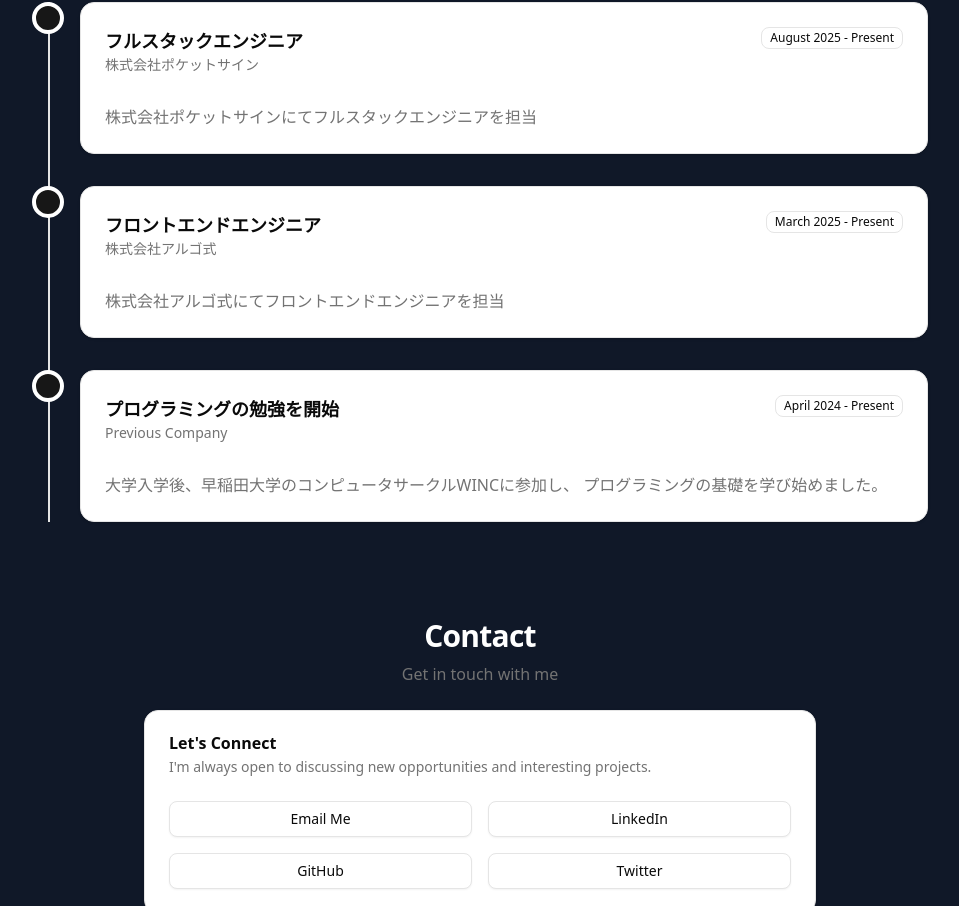
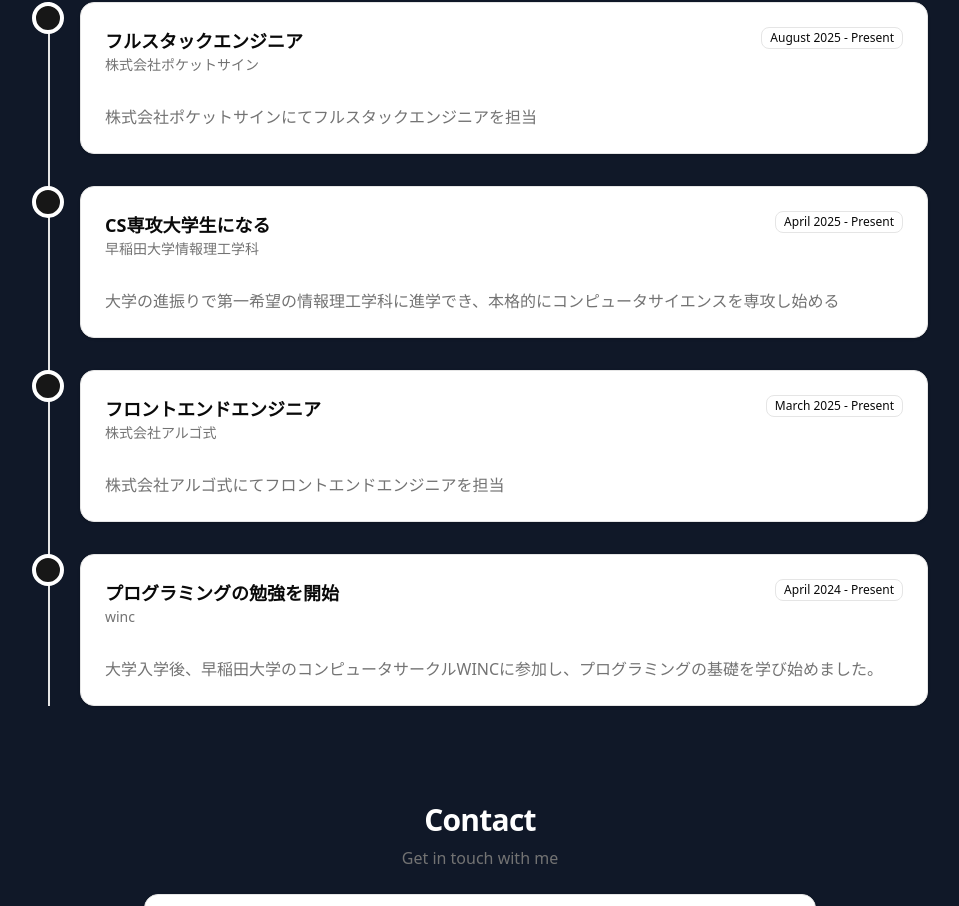
Before and after one commit to tsukuneA1/tsukuneA1_portfolio, a Next.js app: page / in a window 1280 px wide. Shown: the part 1055-1961 px from the top of the page, without its empty margins (160-1119 px from the left). Built offline with nearby package versions, Linux system fonts and the light colour scheme.

Commit message:
fix:follow DRY

```diff
--- /dev/null
+++ b/app/constants.ts
@@ -0,0 +1,38 @@
+export interface ExperienceItem {
+  title: string;
+  affiliation: string;
+  affiliationUrl?: string;
+  period: string;
+  description: string;
+}
+
+export const EXPERIENCE_DATA = [
+  {
+    title: "フルスタックエンジニア",
+    affiliation: "株式会社ポケットサイン",
+    affiliationUrl: "https://pocketsign.co.jp/",
+    period: "August 2025 - Present",
+    description: "株式会社ポケットサインにてフルスタックエンジニアを担当"
+  },
+  {
+    title: "CS専攻大学生になる",
+    affiliation: "早稲田大学情報理工学科",
+    affiliationUrl: "https://www.cs.waseda.ac.jp/",
+    period: "April 2025 - Present",
+    description: "大学の進振りで第一希望の情報理工学科に進学でき、本格的にコンピュータサイエンスを専攻し始める"
+  },
+  {
+    title: "フロントエンドエンジニア",
+    affiliation: "株式会社アルゴ式",
+    affiliationUrl: "https://algo-method.co.jp/",
+    period: "March 2025 - Present",
+    description: "株式会社アルゴ式にてフロントエンドエンジニアを担当"
+  },
+  {
+    title: "プログラミングの勉強を開始",
+    affiliation: "winc",
+    period: "April 2024 - Present",
+    description: "大学入学後、早稲田大学のコンピュータサークルWINCに参加し、プログラミングの基礎を学び始めました。",
+    affiliationUrl: "https://www.winc.ne.jp/"
+  }
+] as const;
--- a/app/page.tsx
+++ b/app/page.tsx
@@ -11,7 +11,8 @@ import { Badge } from "@/components/ui/badge";
 import { Button } from "@/components/ui/button";
 import { RotatableAvatar } from "@/components/ui/rotatable-avatar";
 import { Typewriter } from "@/components/ui/typewriter";
-import Link from "next/link";
+import { TimelineItem } from "@/components/timeline-item";
+import { EXPERIENCE_DATA } from "./constants";
 
 export default function Home() {
 	return (
@@ -116,86 +117,19 @@ export default function Home() {
 					</div>
 					<div className="max-w-4xl mx-auto">
 						<div className="relative">
-							{/* Timeline line */}
 							<div className="absolute left-4 top-0 bottom-0 w-0.5 bg-border"></div>
 
 							<div className="space-y-8">
-								<div className="relative flex items-start space-x-4">
-									<div className="flex-shrink-0 w-8 h-8 bg-primary rounded-full border-4 border-background relative z-10"></div>
-									<Card className="flex-1">
-										<CardHeader>
-											<div className="flex justify-between items-start">
-												<div>
-													<CardTitle className="text-lg">
-														フルスタックエンジニア
-													</CardTitle>
-													<CardDescription>
-														<Link href="https://pocketsign.co.jp/">
-														株式会社ポケットサイン
-														</Link>
-
-													</CardDescription>
-												</div>
-												<Badge variant="outline">August 2025 - Present</Badge>
-											</div>
-										</CardHeader>
-										<CardContent>
-											<p className="text-muted-foreground">
-												株式会社ポケットサインにてフルスタックエンジニアを担当
-											</p>
-										</CardContent>
-									</Card>
-								</div>
-
-								<div className="relative flex items-start space-x-4">
-									<div className="flex-shrink-0 w-8 h-8 bg-primary rounded-full border-4 border-background relative z-10"></div>
-									<Card className="flex-1">
-										<CardHeader>
-											<div className="flex justify-between items-start">
-												<div>
-													<CardTitle className="text-lg">
-														フロントエンドエンジニア
-													</CardTitle>
-													<CardDescription>
-														<Link href="https://algo-method.co.jp/">
-														株式会社アルゴ式
-														</Link>
-
-													</CardDescription>
-												</div>
-												<Badge variant="outline">March 2025 - Present</Badge>
-											</div>
-										</CardHeader>
-										<CardContent>
-											<p className="text-muted-foreground">
-												株式会社アルゴ式にてフロントエンドエンジニアを担当
-											</p>
-										</CardContent>
-									</Card>
-								</div>
-
-								<div className="relative flex items-start space-x-4">
-									<div className="flex-shrink-0 w-8 h-8 bg-primary rounded-full border-4 border-background relative z-10"></div>
-									<Card className="flex-1">
-										<CardHeader>
-											<div className="flex justify-between items-start">
-												<div>
-													<CardTitle className="text-lg">
-														プログラミングの勉強を開始
-													</CardTitle>
-													<CardDescription>Previous Company</CardDescription>
-												</div>
-												<Badge variant="outline">April 2024 - Present</Badge>
-											</div>
-										</CardHeader>
-										<CardContent>
-											<p className="text-muted-foreground">
-												大学入学後、早稲田大学のコンピュータサークルWINCに参加し、
-												プログラミングの基礎を学び始めました。
-											</p>
-										</CardContent>
-									</Card>
-								</div>
+								{EXPERIENCE_DATA.map((experience, index) => (
+									<TimelineItem
+										key={index}
+										title={experience.title}
+										affiliation={experience.affiliation}
+										affiliationUrl={experience.affiliationUrl}
+										period={experience.period}
+										description={experience.description}
+									/>
+								))}
 							</div>
 						</div>
 					</div>
--- /dev/null
+++ b/components/timeline-item.tsx
@@ -0,0 +1,43 @@
+import { Card, CardContent, CardDescription, CardHeader, CardTitle } from "./ui/card";
+import { Badge } from "./ui/badge";
+import Link from "next/link";
+
+interface TimelineItemProps {
+  title: string;
+  affiliation: string;
+  affiliationUrl?: string;
+  period: string;
+  description: string;
+}
+
+export function TimelineItem({ title, affiliation, affiliationUrl, period, description }: TimelineItemProps) {
+  return (
+    <div className="relative flex items-start space-x-4">
+      <div className="flex-shrink-0 w-8 h-8 bg-primary rounded-full border-4 border-background relative z-10"></div>
+      <Card className="flex-1">
+        <CardHeader>
+          <div className="flex justify-between items-start">
+            <div>
+              <CardTitle className="text-lg">
+                {title}
+              </CardTitle>
+              <CardDescription>
+                {affiliationUrl ? (
+                  <Link href={affiliationUrl}>{affiliation}</Link>
+                ) : (
+                  affiliation
+                )}
+              </CardDescription>
+            </div>
+            <Badge variant="outline">{period}</Badge>
+          </div>
+        </CardHeader>
+        <CardContent>
+          <p className="text-muted-foreground">
+            {description}
+          </p>
+        </CardContent>
+      </Card>
+    </div>
+  );
+}
```
